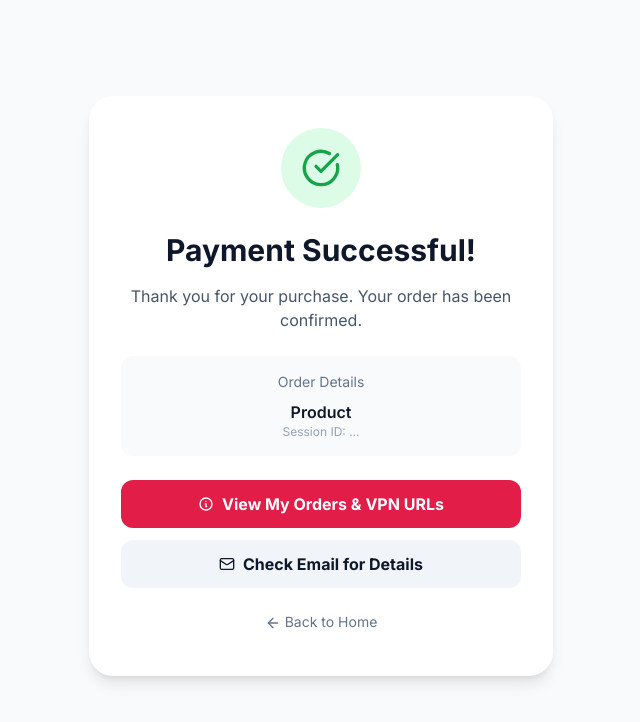
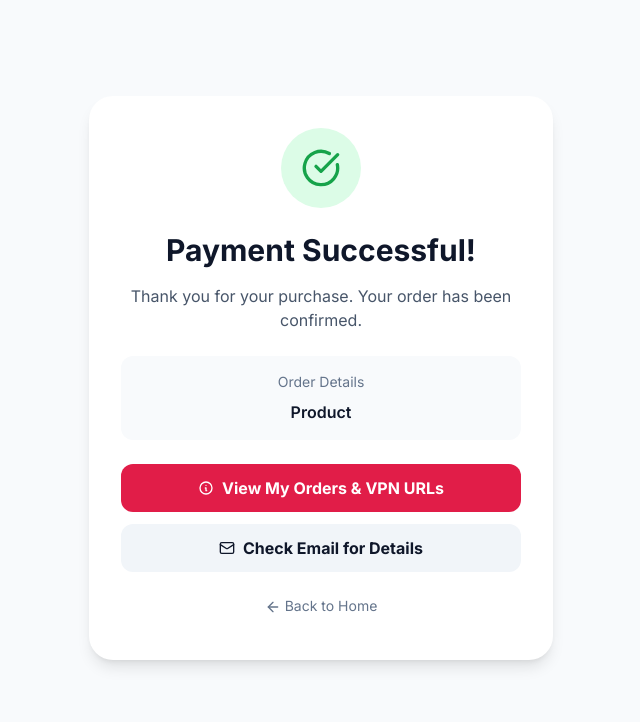
Before and after one commit to lifuyi/helperweb, a React (Vite) app: page /payment/success in a window 1280 px wide. Shown: the top 722 px of the page, without its empty margins (319-959 px from the left). Built offline with nearby package versions, Linux system fonts and the light colour scheme; no server answers.

Commit message:
fix: remove Session ID display from payment success page

```diff
--- a/components/PaymentSuccess.tsx
+++ b/components/PaymentSuccess.tsx
@@ -4,7 +4,6 @@ import { useSearchParams } from 'react-router-dom';
 
 export const PaymentSuccess: React.FC = () => {
   const [searchParams] = useSearchParams();
-  const sessionId = searchParams.get('session_id');
   const product = searchParams.get('product');
 
   const productNames: Record<string, string> = {
@@ -31,7 +30,6 @@ export const PaymentSuccess: React.FC = () => {
           <div className="bg-slate-50 rounded-xl p-4 mb-6">
             <p className="text-sm text-slate-500 mb-2">Order Details</p>
             <p className="font-semibold text-slate-900">{productNames[product || ''] || 'Product'}</p>
-            <p className="text-xs text-slate-400">Session ID: {sessionId?.slice(0, 20)}...</p>
           </div>
 
           <div className="space-y-3">
```
